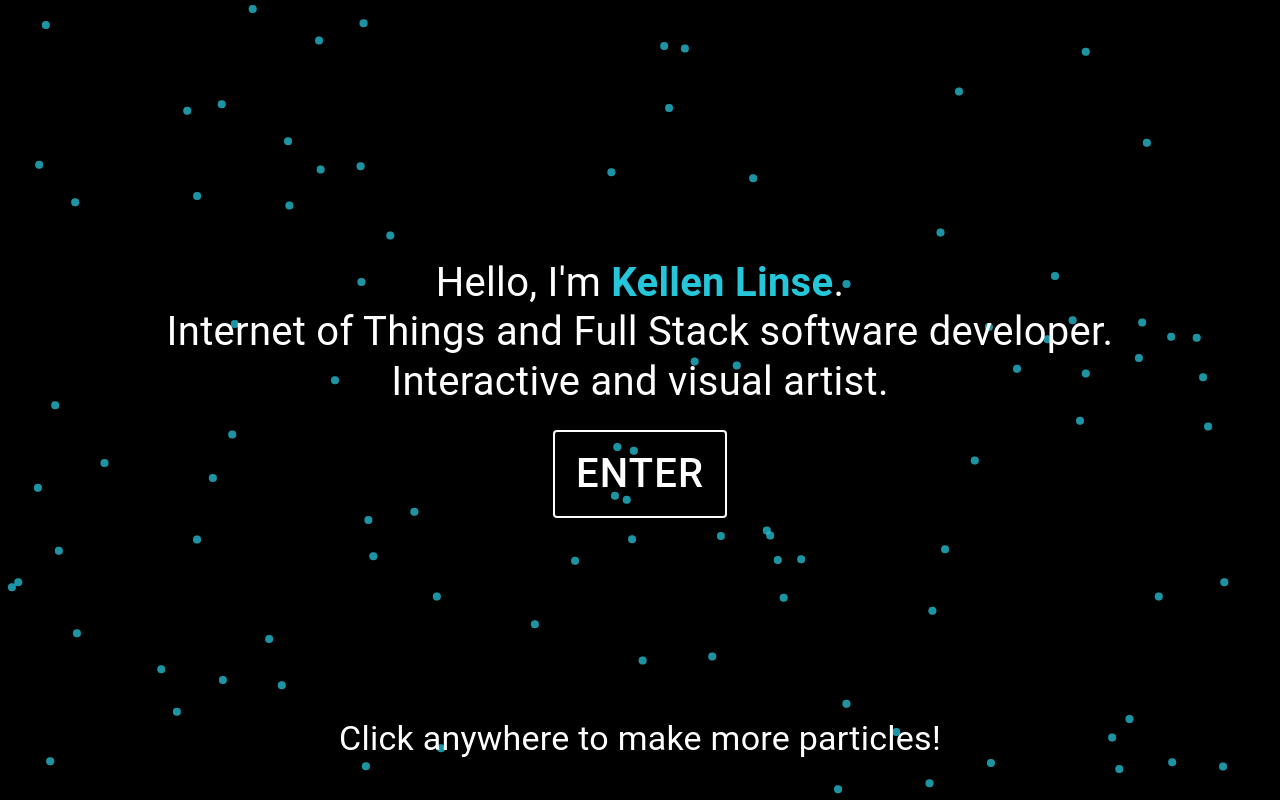
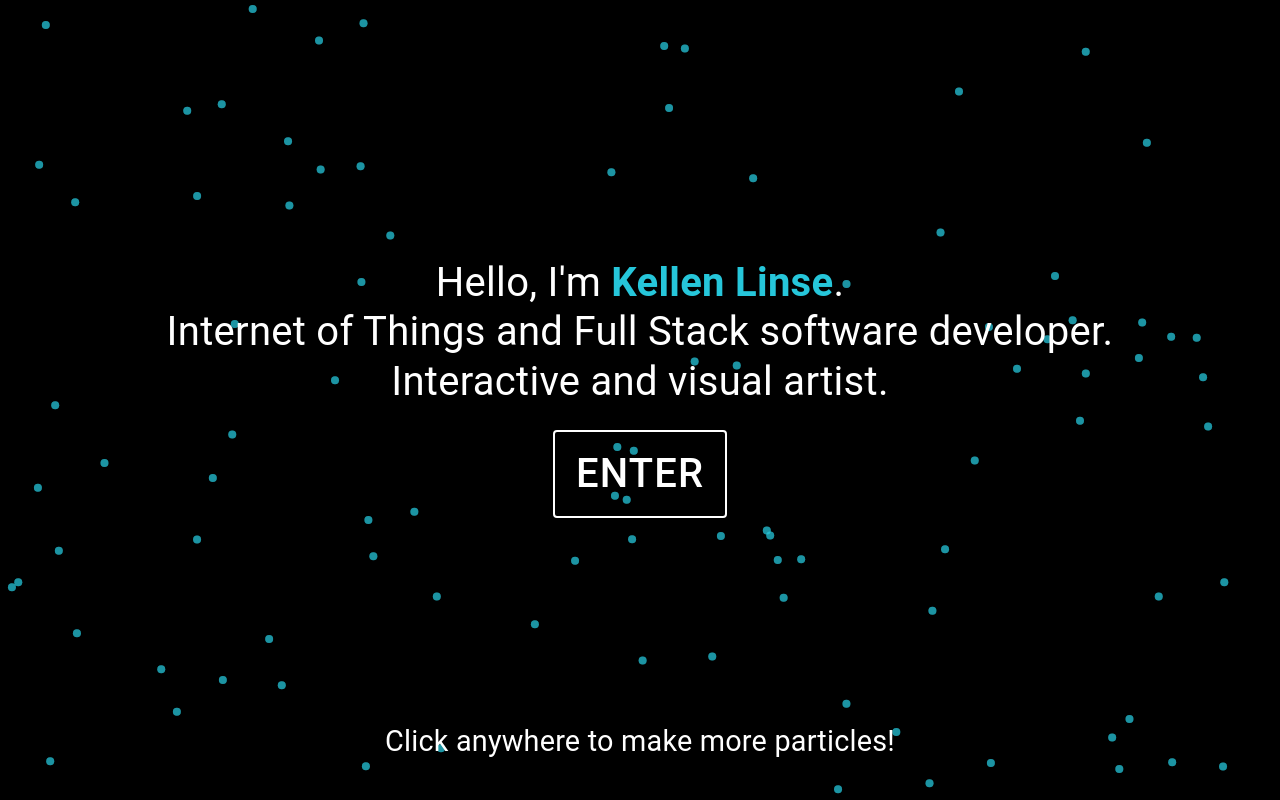
Before and after one commit to Kellen-Linse/kellenlinse.com, a React (Create React App) app: page / in a window 1280 px wide. Built offline with nearby package versions, Linux system fonts and the light colour scheme.

Commit message:
Fix welcome letter sizing

```diff
--- a/src/Pages/WelcomeScreen/WelcomeScreen.jsx
+++ b/src/Pages/WelcomeScreen/WelcomeScreen.jsx
@@ -106,7 +106,20 @@ function WelcomeScreen({ setWelcome }) {
             justifyContent: 'center',
           }}
         >
-          <Typography variant='h4'>
+          <Typography
+            color='white'
+            variant='h4'
+            sx={{
+              textAlign: 'center',
+              fontSize: {
+                xs: '1.2em', // theme.breakpoints.up('xs')
+                sm: '1.4em', // theme.breakpoints.up('sm')
+                md: '1.4em', // theme.breakpoints.up('md')
+                lg: '1.8em', // theme.breakpoints.up('lg')
+                xl: '2em', // theme.breakpoints.up('xl')
+              },
+            }}
+          >
             Click anywhere to make more particles!
           </Typography>
         </Container>
```
